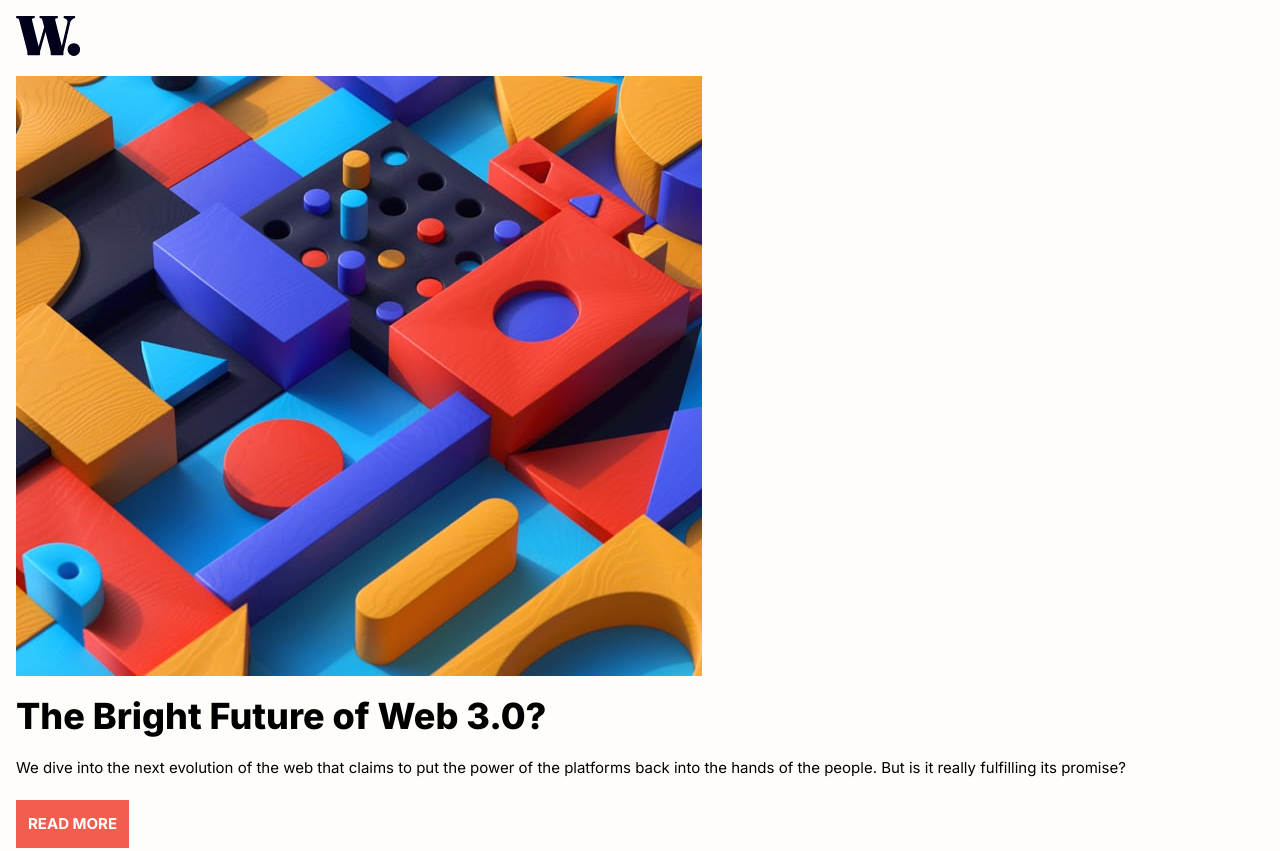
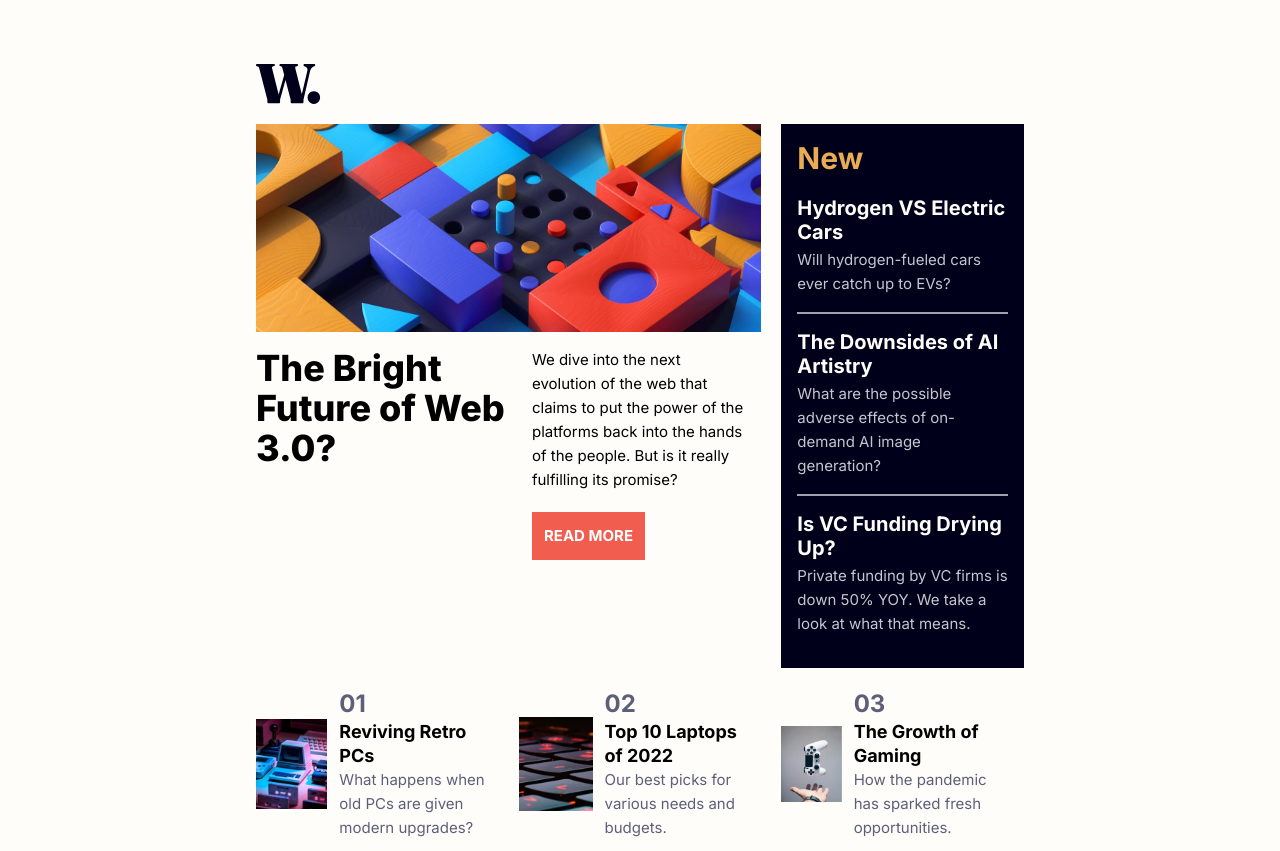
Before and after one commit to cocotiwak/news-homepage-main, a website: page index.html in a window 1280 px wide. Shown: the top 851 px of the page. Drawn offline with Linux system fonts and the light colour scheme.

Commit message:
desktop design

```diff
--- a/index.html
+++ b/index.html
@@ -11,8 +11,8 @@
     <title>News HomePage</title>
 </head>
 <body class="font-inter text-paragraph bg-Off-white">
-
-    <div class="p-4">
+    <div class="">
+        <div class="grid justify-center lg:min-w-[800px] lg:min-h-screen lg:px-[20%] lg:py-[5%] p-4">
                 <header class="grid grid-flow-col justify-between items-center">
                     <img src="./assets/images/logo.svg" alt="">
                     <nav class=" ">
@@ -21,18 +21,29 @@
                     </nav>
 
                 </header>
-            <main class="grid grid-flow-row mt-5 gap-5">
+                <main class="grid grid-flow-row mt-5 gap-5 lg:grid-cols-3">
+
+                        <div class="lg:col-start-1 lg:col-span-2">
                             <div>
-                    <img src="./assets/images/image-web-3-mobile.jpg" alt="">
+                                <img src="./assets/images/image-web-3-mobile.jpg" alt="" class="lg:hidden">
+                                <img src="./assets/images/image-web-3-desktop.jpg" alt="" class="lg:inline-block hidden">
                             </div>
-                <div>
+
+                            <div class="grid lg:grid-flow-col">
+                                <div class="py-4">
                                     <p class="font-inter font-extrabold text-4xl">The Bright Future of Web 3.0?</p>
                                 </div>
-                <div>
+                                <div class="p-4">
                                     <p>We dive into the next evolution of the web that claims to put the power of the platforms back into the hands of the people.
                                         But is it really fulfilling its promise?</p>
                                     <button class="mt-5 uppercase bg-Soft-red p-3 font-bold text-white">Read more</button>
                                 </div>
+                            </div>
+
+
+                        </div>
+
+
                     <div class="bg-Very-dark-blue p-4">
                         <div class="border-b-2 border-gray-400">
                         <p class="font-inter font-bold text-3xl text-SoftOrange mb-5">New</p>
@@ -85,6 +96,8 @@
         </div>
 
 
+    </div>
+
 
 
      </body>
```
Also changed, not shown: css/styles.css. Lines whose indentation alone changed are shown as unchanged.
